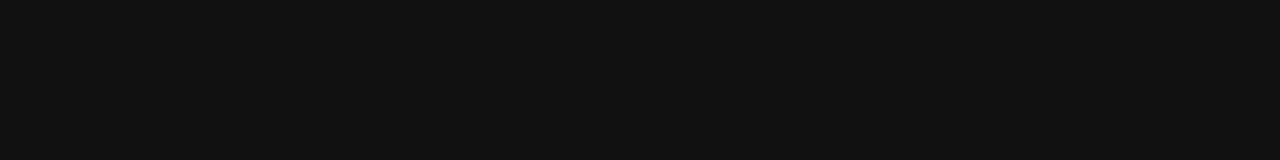
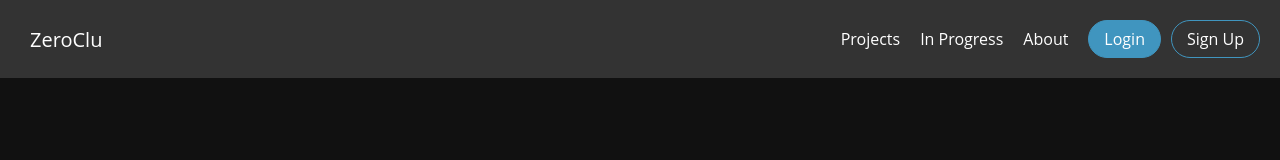
Before and after one commit to ZeroClu/zeroclu.com, a plain HTML site: page index.html in a window 1280 px wide. Drawn offline with nearby package versions, Linux system fonts and the light colour scheme.

Commit message:
Update index.html

```diff
--- a/index.html
+++ b/index.html
@@ -12,7 +12,7 @@
     <script src="nav.js"></script>
 </head>
 <body>
-
+    <script>navFunction()</script>
 </body>
 </html>
 
```
